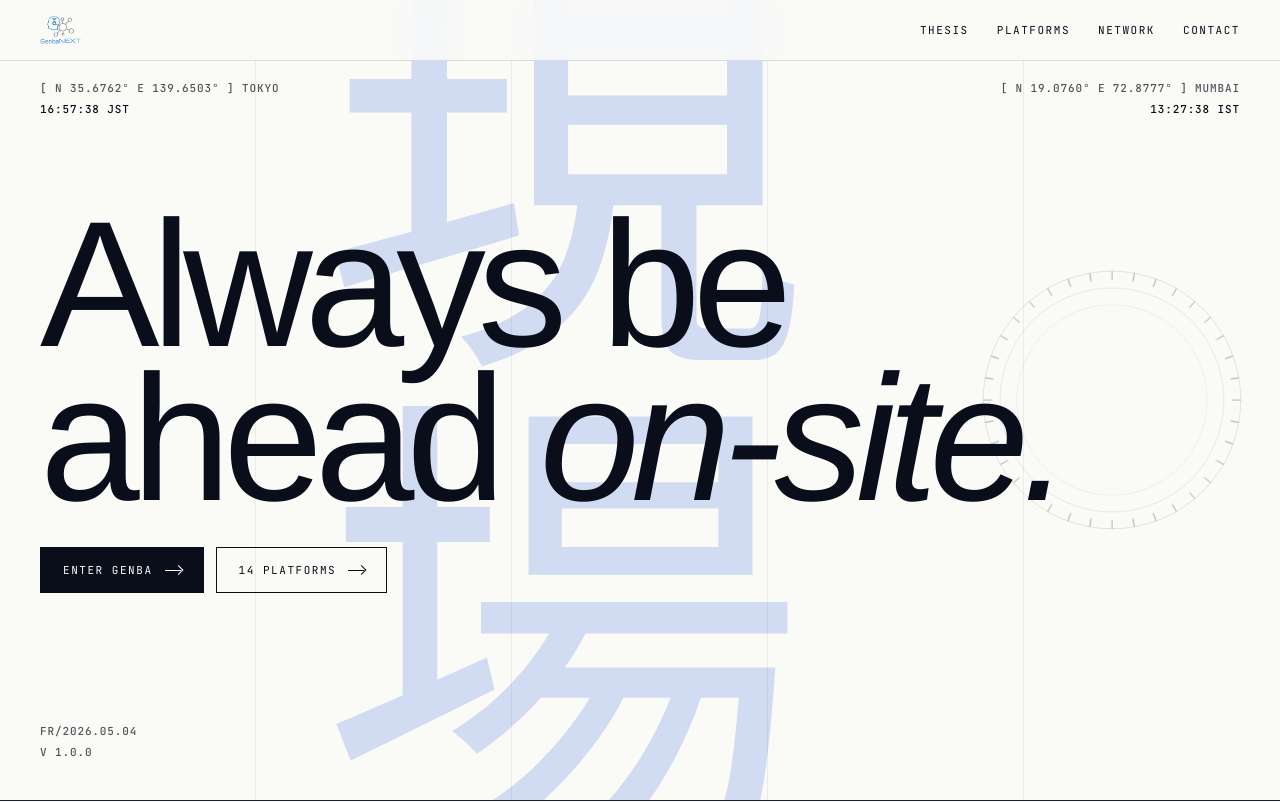
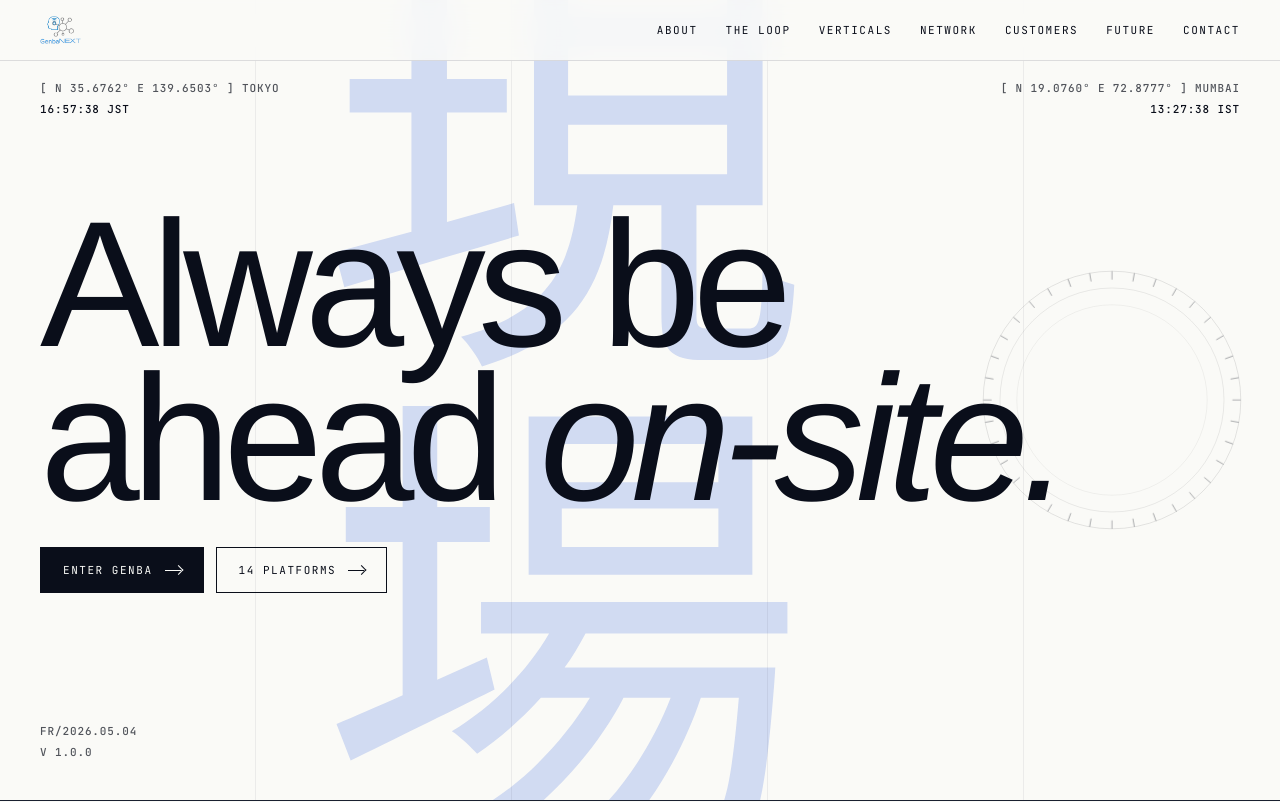
Before and after one commit to jeshwanthshivasai/GenbaNEXT-Redesign, a Next.js app: page / in a window 1280 px wide. Shown: the top 802 px of the page. Built offline with nearby package versions, Linux system fonts and the light colour scheme.

Commit message:
refactor: update navigation labels and links, and increase marquee border thickness

```diff
--- a/src/components/FooterSection.tsx
+++ b/src/components/FooterSection.tsx
@@ -3,13 +3,13 @@
 import styles from '../styles/Footer.module.css';
 
 const INDEX_LINKS = [
-  { n: '01', label: 'About',    href: '#about' },
-  { n: '02', label: 'The Loop', href: '#loop' },
-  { n: '03', label: 'Verticals',href: '#verticals' },
-  { n: '04', label: 'Network',  href: '#network' },
-  { n: '05', label: 'For Whom', href: '#for-whom' },
-  { n: '06', label: 'Future',   href: '#future' },
-  { n: '07', label: 'Contact',  href: '#contact' },
+  { n: '01', label: 'About', href: '#about' },
+  { n: '02', label: 'Loop', href: '#loop' },
+  { n: '03', label: 'Verticals', href: '#verticals' },
+  { n: '04', label: 'Network', href: '#network' },
+  { n: '05', label: 'Customers', href: '#customers' },
+  { n: '06', label: 'Future', href: '#future' },
+  { n: '07', label: 'Contact', href: '#contact' },
 ];
 
 const VERTICALS = [
--- a/src/components/TopNav.tsx
+++ b/src/components/TopNav.tsx
@@ -33,9 +33,12 @@ export default function TopNav() {
           />
         </a>
         <div className={styles.right}>
-          <a href="#manifesto" className={styles.navLink}>Thesis</a>
-          <a href="#platforms" className={styles.navLink}>Platforms</a>
-          <a href="#geography" className={styles.navLink}>Network</a>
+          <a href="#about" className={styles.navLink}>About</a>
+          <a href="#loop" className={styles.navLink}>The Loop</a>
+          <a href="#verticals" className={styles.navLink}>Verticals</a>
+          <a href="#network" className={styles.navLink}>Network</a>
+          <a href="#customer" className={styles.navLink}>Customers</a>
+          <a href="#future" className={styles.navLink}>Future</a>
           <a href="#footer" className={styles.navLink}>Contact</a>
         </div>
       </nav>
--- a/src/styles/Marquee.module.css
+++ b/src/styles/Marquee.module.css
@@ -1,7 +1,7 @@
 .marquee {
   overflow: hidden;
   white-space: nowrap;
-  border-top: 1px solid var(--rule);
+  border-top: 2px solid var(--rule);
   border-bottom: 1px solid var(--rule);
   padding: 18px 0;
   background: var(--paper);
```
